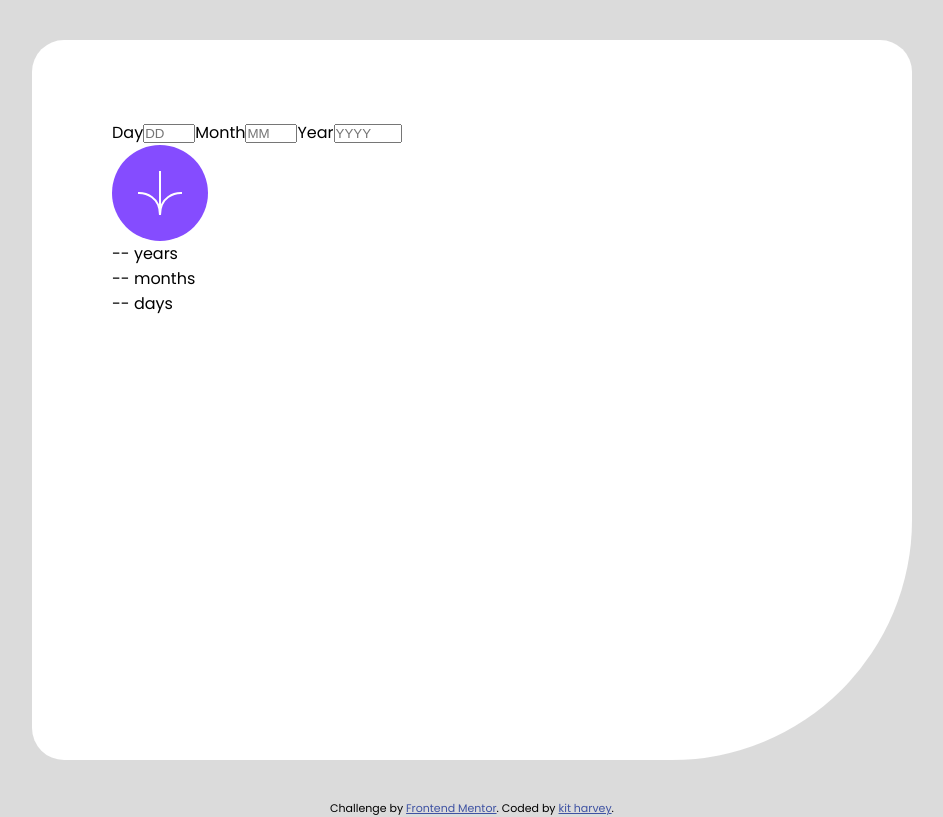
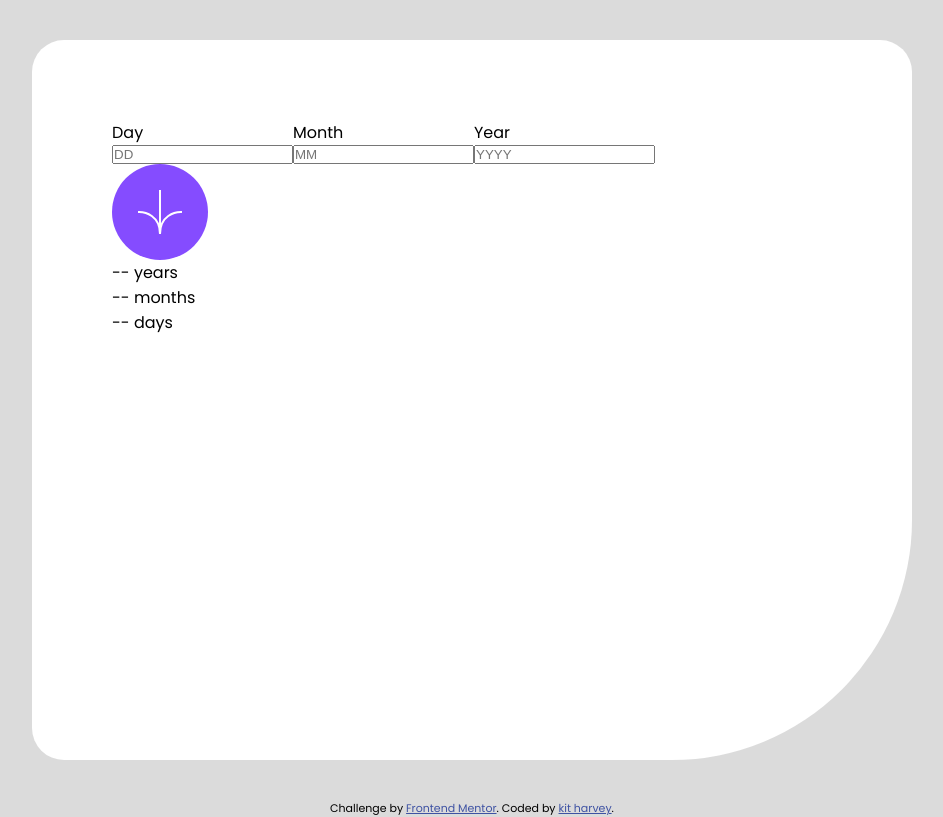
Before and after one commit to kitharvey/frontend-mentor-age-calculator-app, a Vue app: page / in a window 1280 px wide. Shown: the whole page, without its empty margins (168-1111 px from the left). Built offline with nearby package versions, Linux system fonts and the light colour scheme.

Commit message:
add input validations

```diff
--- a/src/components/ComponentCard.vue
+++ b/src/components/ComponentCard.vue
@@ -1,5 +1,5 @@
 <script lang="ts">
-import { getAge, isDayValid, isMonthValid, isValidYear, getMaxValues } from '../helpers'
+import { getAge, isYearValid, isMonthValid, isDayValid } from '../helpers'
 import ComponentAge from './ComponentAge.vue'
 import ComponentButton from './ComponentButton.vue'
 import ComponentForm from './ComponentForm.vue'
@@ -12,19 +12,20 @@ export default {
         months: 0,
         days: 0
       },
-      error: {
-        year: '',
-        month: '',
-        day: ''
-      },
-      maxValues: getMaxValues()
+      errorYear: '',
+      errorMonth: '',
+      errorDay: ''
     }
   },
   methods: {
     handleSubmit(value) {
       const { year, month, day } = value
-      if (isValidYear(year) && isMonthValid(month) && isDayValid(year, month, day)) {
-        this.age = getAge(year, month, day)
+      this.errorYear = isYearValid(year)
+      this.errorMonth = isMonthValid(year, month)
+      this.errorDay = isDayValid(year, month, day)
+      if (!this.errorYear && !this.errorMonth && !this.errorDay) {
+        const birthDate = new Date(year, month - 1, day)
+        this.age = getAge(birthDate)
       }
     }
   },
@@ -34,12 +35,10 @@ export default {
 <template>
   <div class="card">
     <ComponentForm
-      @submit="handleSubmit"
-      :error-day="error.day"
-      :error-month="error.month"
-      :error-year="error.year"
-      :max-year="maxValues.maxYear.toString()"
-      :max-day="maxValues.maxDay.toString()"
+      @submit-form-handler="handleSubmit"
+      :error-year="errorYear"
+      :error-month="errorMonth"
+      :error-day="errorDay"
     />
     <ComponentButton />
     <ComponentAge :years="age.years" :months="age.months" :days="age.days" />
--- a/src/components/ComponentForm.vue
+++ b/src/components/ComponentForm.vue
@@ -5,15 +5,7 @@ export default {
   props: {
     errorYear: String,
     errorMonth: String,
-    errorDay: String,
-    maxDay: {
-      type: String,
-      required: true
-    },
-    maxYear: {
-      type: String,
-      required: true
-    }
+    errorDay: String
   },
   data() {
     return {
@@ -25,8 +17,8 @@ export default {
     }
   },
   methods: {
-    handleSubmit() {
-      this.$emit('submit', this.birthDate)
+    submitFormHandler() {
+      this.$emit('submit-form-handler', this.birthDate)
     },
     handleInputChange(value) {
       this.birthDate[`${value.propName}`] = value.inputValue
@@ -36,15 +28,13 @@ export default {
 }
 </script>
 <template>
-  <form @submit.prevent="handleSubmit" id="age">
+  <form @submit.prevent="submitFormHandler" id="age">
     <fieldset>
       <ComponentInput
         prop-title="Day"
         prop-name="day"
         prop-placeholder="DD"
         prop-pattern="\d{1,2}"
-        prop-min="1"
-        :prop-max="maxDay"
         :prop-error="errorDay"
         @input-change="handleInputChange"
       />
@@ -53,8 +43,6 @@ export default {
         prop-name="month"
         prop-placeholder="MM"
         prop-pattern="\d{1,2}"
-        prop-min="1"
-        prop-max="12"
         :prop-error="errorMonth"
         @input-change="handleInputChange"
       />
@@ -63,8 +51,6 @@ export default {
         prop-name="year"
         prop-placeholder="YYYY"
         prop-pattern="\d{4,4}"
-        prop-min="1900"
-        :prop-max="maxYear"
         :prop-error="errorYear"
         @input-change="handleInputChange"
       />
@@ -75,5 +61,6 @@ export default {
 <style scoped>
 fieldset {
   border: none;
+  display: flex;
 }
 </style>
--- a/src/components/ComponentInput.vue
+++ b/src/components/ComponentInput.vue
@@ -14,14 +14,6 @@ export default {
       required: true
     },
     propPattern: {
-      type: String,
-      required: true
-    },
-    propMin: {
-      type: String,
-      required: true
-    },
-    propMax: {
       type: String,
       required: true
     },
@@ -42,7 +34,7 @@ export default {
 }
 </script>
 <template>
-  <label :for="propName">
+  <label :for="propName" :class="{ error: propError }">
     <span>{{ propTitle }}</span>
     <input
       v-model="inputValue"
@@ -51,11 +43,29 @@ export default {
       :name="propName"
       :placeholder="propPlaceholder"
       :pattern="propPattern"
-      :min="propMin"
-      :max="propMax"
       type="number"
-      required
     />
     <span v-if="propError">{{ propError }}</span>
   </label>
 </template>
+
+<style scoped>
+label {
+  display: flex;
+  flex-direction: column;
+}
+label.error input {
+  border: 1px solid var(--light-red);
+}
+label.error span {
+  color: var(--light-red);
+}
+input::-webkit-outer-spin-button,
+input::-webkit-inner-spin-button {
+  -webkit-appearance: none;
+  margin: 0;
+}
+input[type='number'] {
+  appearance: textfield;
+}
+</style>
--- a/src/helpers.ts
+++ b/src/helpers.ts
@@ -1,6 +1,5 @@
 //algo from https://dev.to/code_mystery/javascript-age-calculator-calculate-age-from-date-of-birth-o9b#comment-1h427
-const getAge = (year, month, day) => {
-  const birthDate = new Date(year, month - 1, day)
+const getAge = (birthDate) => {
   const EPOCH = new Date(0)
   const EPOCH_YEAR = EPOCH.getUTCFullYear()
   const EPOCH_MONTH = EPOCH.getUTCMonth()
@@ -16,24 +15,42 @@ const getMaxDayinMonth = (year, month) => {
   const maxDaysinMonth = new Date(year, month, 0) // 0 to return to the previous day (last day of prev month)
   return maxDaysinMonth.getDate()
 }
-const getMaxDayThisMonth = (today) => {
-  return getMaxDayinMonth(today.getFullYear(), today.getMonth())
+
+const isDayValid = (year, month, day) => {
+  const date = new Date()
+  let thisYear = date.getFullYear()
+  let thisMonth = date.getMonth() + 1
+  let thisDay = date.getDate()
+  const maxDay = getMaxDayinMonth(year, month)
+  if (!day) {
+    return 'This field is required'
+  } else if (day < 1 || day > maxDay) {
+    return 'Invalid Day'
+  } else if (thisYear === year && month === thisMonth && day >= thisDay) {
+    return 'Must be in the past'
+  } else return ''
 }
-const getMaxValues = () => {
-  const today = new Date()
-  const maxYear = today.getFullYear()
-  const maxDay = getMaxDayThisMonth(today)
-  return { maxYear, maxDay }
+const isMonthValid = (year, month) => {
+  const date = new Date()
+  let thisMonth = date.getMonth() + 1
+  let thisYear = date.getFullYear()
+  if (!month) {
+    return 'This field is required'
+  } else if (month > thisMonth && thisYear === year) {
+    return 'Must be in the past'
+  } else if (month < 1 || month > 12) {
+    return 'Invalid Month'
+  } else return ''
 }
-const isValidYear = (year) => {
-  const thisYear = new Date().getFullYear()
-  return thisYear >= year && year >= 1900
+const isYearValid = (year) => {
+  const d = new Date()
+  let thisYear = d.getFullYear()
+  if (!year) {
+    return 'This field is required'
+  } else if (year < 1900) {
+    return 'Must be earlier than 1900'
+  } else if (year > thisYear) {
+    return 'Must be in the past'
+  } else return ''
 }
-const isMonthValid = (month) => {
-  return month <= 12 && month > 0
-}
-const isDayValid = (year, month, day) => {
-  return day <= getMaxDayinMonth(year, month) && day > 0
-}
-
-export { getAge, isValidYear, isMonthValid, isDayValid, getMaxValues }
+export { getAge, isYearValid, isMonthValid, isDayValid }
```
